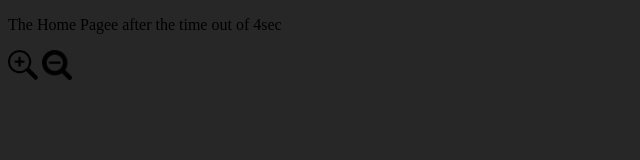
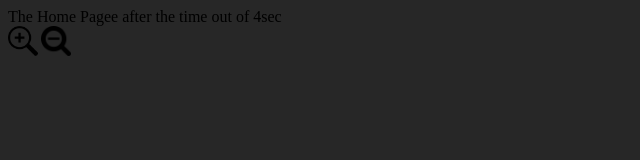
Before and after one commit to Nisheanthan/WebGroupCoursework, a plain HTML site: page Student 2/Hello.html in a window 1280 px wide. Shown: the whole page, without its empty margins (0-640 px from the left). Drawn offline with Linux system fonts and the light colour scheme.

Commit message:
student 2 bug fixed

```diff
--- a/Student 2/Hello.html
+++ b/Student 2/Hello.html
@@ -11,9 +11,11 @@
 </head>
 
 <body>
-    <p>The Home Pagee after the time out of 4sec</p>
-    <img id="plustext" alt="Increase text size" src="makeTextBigger.png" onclick="resizeText(1)" />
-    <img id="minustext" alt="Decrease text size" src="makeTextSmaller.png" onclick="resizeText(-1)" />
+    <span>The Home Pagee after the time out of 4sec</span>
+	<div style="font-size: 10px;">
+		<img id="plustext" alt="Increase text size" src="makeTextBigger.png" onclick="resizeText(1)" />
+		<img id="minustext" alt="Decrease text size" src="makeTextSmaller.png" onclick="resizeText(-1)" />
+	</div>
 </body>
 
 </html>
--- a/Student 2/main2.js
+++ b/Student 2/main2.js
@@ -5,6 +5,3 @@ function resizeText(multiplier) {
     }
     document.body.style.fontSize = parseFloat(document.body.style.fontSize) + (multiplier * 1.0) + "em";
   }
-
-  $("plustext").addEvent("click", function() {resizeText(1);});
-  $("minustext").addEvent("click", function() {resizeText(-1);});
```
